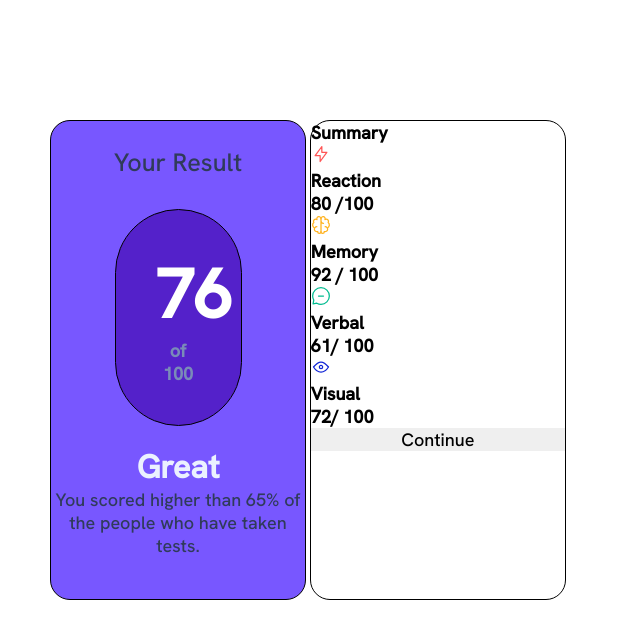
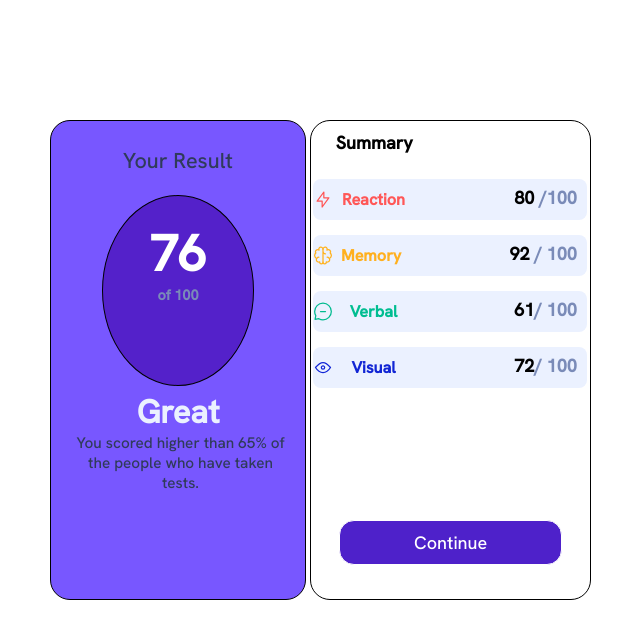
Before and after one commit to caioalmeidacl/template, a plain HTML site: page index.html in a window 1280 px wide. Shown: the whole page, without its empty margins (334-974 px from the left). Drawn offline with Linux system fonts and the light colour scheme.

Commit message:
More adjust in result

```diff
--- a/index.html
+++ b/index.html
@@ -6,7 +6,6 @@
     <meta name="viewport" content="width=device-width, initial-scale=1.0">
     <link rel="stylesheet" href="/styles/style.css">
     <link rel="shortcut icon" href="/assets/images/favicon-32x32.png" type="image/x-icon">
-    <!-- linkar com a font -->
     <title>Results summary component</title>
 </head>
 <body>
@@ -30,23 +29,23 @@
             <h1>Reaction</h1>
             <h3>80 <span>/100</span></h3>
         </div>
-        <div>
+        <div class="memory">
             <img src="/assets/images/icon-memory.svg" alt="memory">
             <h1>Memory</h1>
             <h3>92 <span>/ 100</span></h3>
         </div>
-        <div>
+        <div class="verbal">
             <img src="/assets/images/icon-verbal.svg" alt="verbal">
             <h1>Verbal</h1>
             <h3>61<span>/ 100</span></h3>
         </div>
-        <div>
+        <div class="view">
             <img src="/assets/images/icon-visual.svg" alt="visual">
             <h1>Visual</h1>
             <h3>72<span>/ 100</span></h3>
         </div>
     </section>
-    <button class="button">Continue</button>
+    <button type="button" class="button">Continue</button>
    </main>
 </body>
 </html>
--- a/styles/style.css
+++ b/styles/style.css
@@ -29,7 +29,6 @@ header {
     border-radius: 20px;
     width: 20vw;
     height: 60vh;
-    align-items: center;
 }
 
 #result p:nth-child(1) {
@@ -37,7 +36,7 @@ header {
     /* border: 1px solid; */
     text-align: center;
     padding: 10px;
-    font-size: 1.4em;
+    font-size: 1.2em;
     margin-top: 15px;
 }
 
@@ -46,25 +45,27 @@ header {
     border: 1px solid;
     align-self: center;
     text-align: center;
-    width: 50%;
-    margin-top: 20px;
-    padding: 40px;
-    border-radius: 100px;
+    width: 60%;
+    height: 40%;
+    margin-top: 10px;
+    padding: 45px;
+    border-radius: 100%;
     background-color: hsla(258,72%, 46%, 1);
 }
 
 .result-point h1 {
     color: white;
-    font-size: 3.8em;
+    font-size: 2.8em;
+    margin-top: -20px;
 }
 
 .result-point h2 {
-    font-size: 1em;
+    font-size: 0.8em;
     color: hsl(224,30%,60%);
 }
 
 .message {
-    margin-top: 20px;
+    margin-top: 5px;
     text-align: center;
 }
 
@@ -74,6 +75,11 @@ header {
 }
 
 .message p {
+    font-size: 0.85rem;
+    /* border: 1px solid; */
+    width: 86%;
+    position: relative;
+    left: 8%;
     color: hsl(224,30%,27%);
 }
 
@@ -89,6 +95,76 @@ main {
     flex-direction: column;
     /* background-color: hsl(252,100%,67%); */
     border-radius: 20px;
-    width: 20vw;
+    width: 22vw;
     height: 60vh;
 }
+
+section {
+    /* border: 1px solid; */
+    width: 98%;
+    height: 85%;
+    margin-left: 2px;
+}
+
+main h1 {
+    margin-left: 15px;
+    /* border: 1px solid; */
+    padding: 10px;
+}
+
+main div {
+    background-color: hsl(221, 100%, 96%);
+}
+
+.test,.memory, .verbal, .view {
+    /* border: 1px solid; */
+    display: flex;
+    justify-content: space-between;
+    /* background-color:gray; */
+    margin-top: 15px;
+    border-radius: 8px;
+}
+
+.test h1:nth-of-type(1) {
+    margin-left: -100px;
+    font-size: 0.9em;
+    color: hsl(0,100%,67%);
+}
+
+.memory h1:nth-of-type(1) {
+    margin-left: -100px;
+    font-size: 0.9em;
+    color: hsl(39,100%,56%);
+}
+
+.verbal h1:nth-of-type(1) {
+    margin-left: -100px;
+    font-size: 0.9em;
+    color: hsl(166,100%,37%);
+}
+.view h1:nth-of-type(1) {
+    margin-left: -100px;
+    font-size: 0.9em;
+    color: hsl(234,85%,45%);
+}
+
+span {
+    color: hsl(224,30%,60%);
+}
+
+h3 {
+    margin-top: 7px;
+    margin-right: 10px;
+    /* border: 1px solid; */
+}
+
+button {
+    margin-top: -50px;
+    align-self: center;
+    border: 1px solid;
+    padding: 10px;
+    border-radius: 15px;
+    color: white;
+    background-color: hsla(256, 72%, 46%, 1);
+    width: 80%;
+}
```
